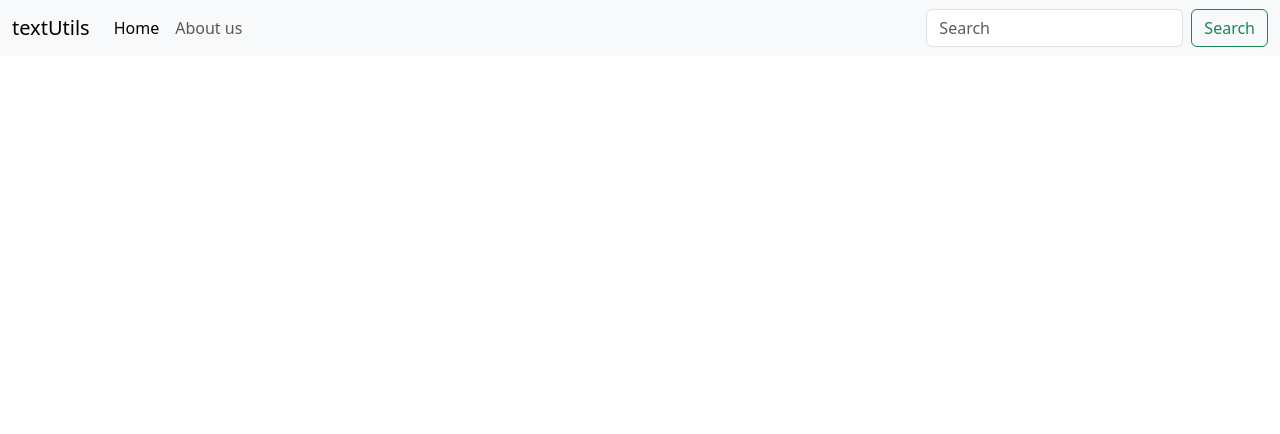
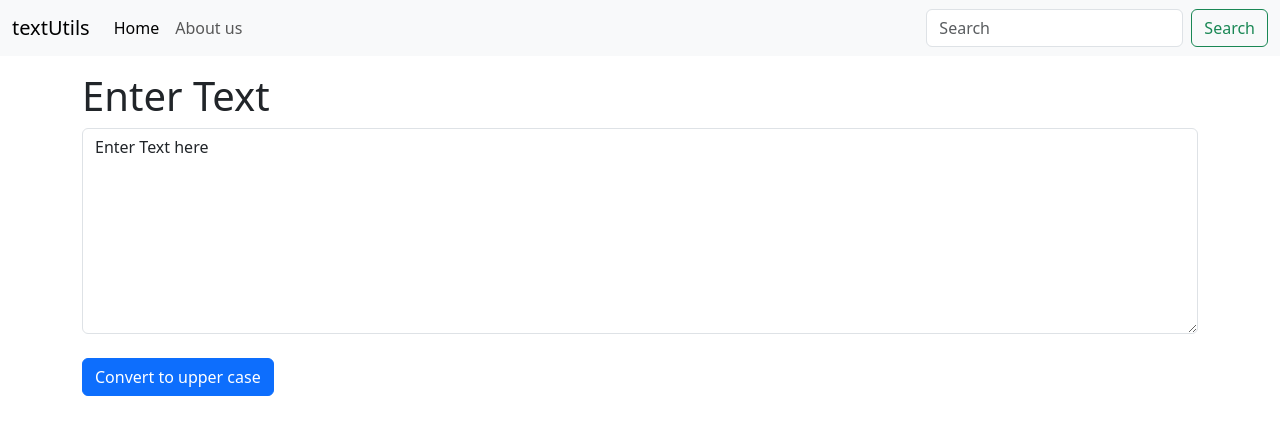
Before and after one commit to rahulrwt09/ReactWithHarry1, a React (Create React App) app: page / in a window 1280 px wide. Shown: the top 434 px of the page. Built offline with nearby package versions, Linux system fonts and the light colour scheme.

Commit message:
using hook

```diff
--- a/src/App.js
+++ b/src/App.js
@@ -1,9 +1,13 @@
 import Navbar from "./components/Navbar";
-
+import Textform from "./components/Textform";
 function App() {
   return (
     <>
     <Navbar />
+     <div className="container my-3">
+     <Textform heading="Enter Text" />
+     </div>
+
     </>
   )
 }
--- /dev/null
+++ b/src/components/Textform.js
@@ -0,0 +1,15 @@
+import React, {useState} from 'react'
+export default function Textform(props) {
+    const[text, setText]=useState('Enter Text here');
+
+    return (
+    <div>
+        <h1>{props.heading}</h1>
+      <div className="mb-3">
+
+  <textarea className="form-control" value={text} id="mybox" rows="8"></textarea>
+  <button className='btn btn-primary my-4'>Convert to upper case</button>
+</div>
+    </div>
+  );
+}
```
Also changed, not shown: src/components/Navbar.js (line endings or trailing spaces).
